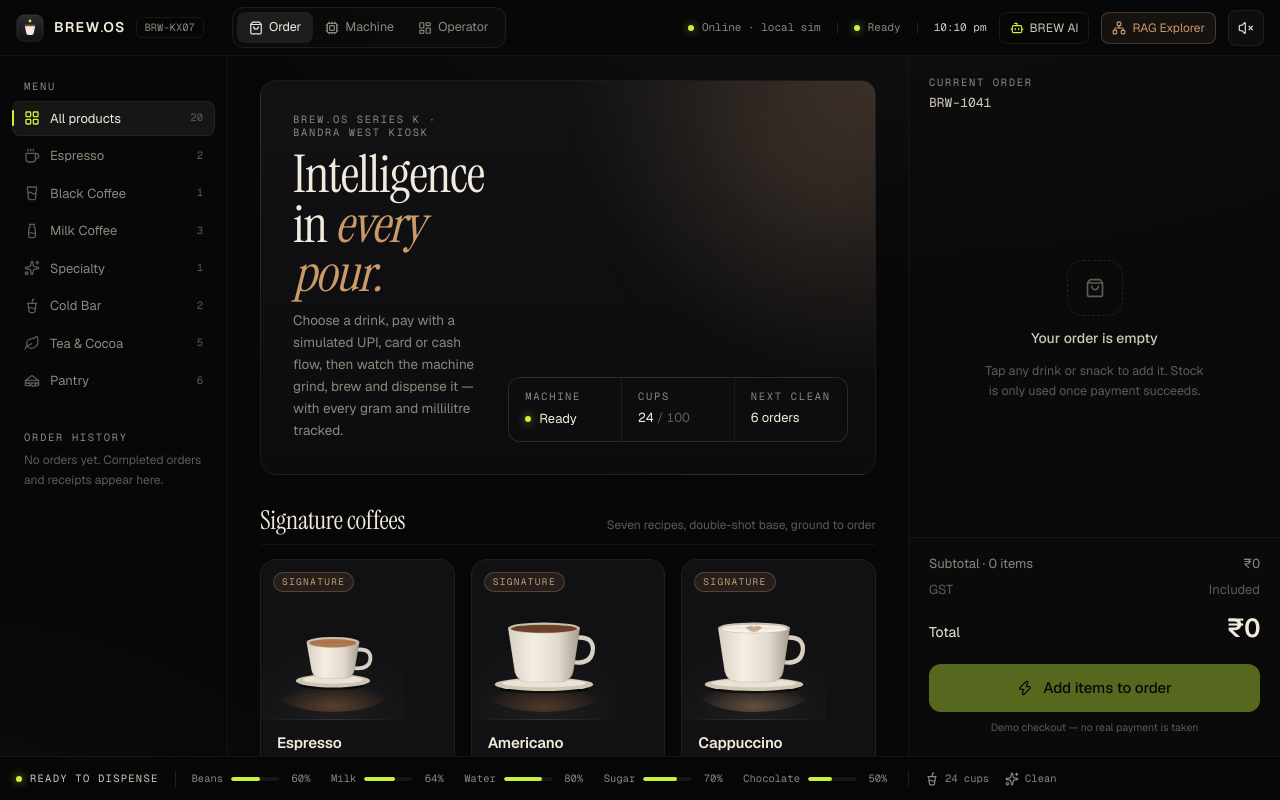
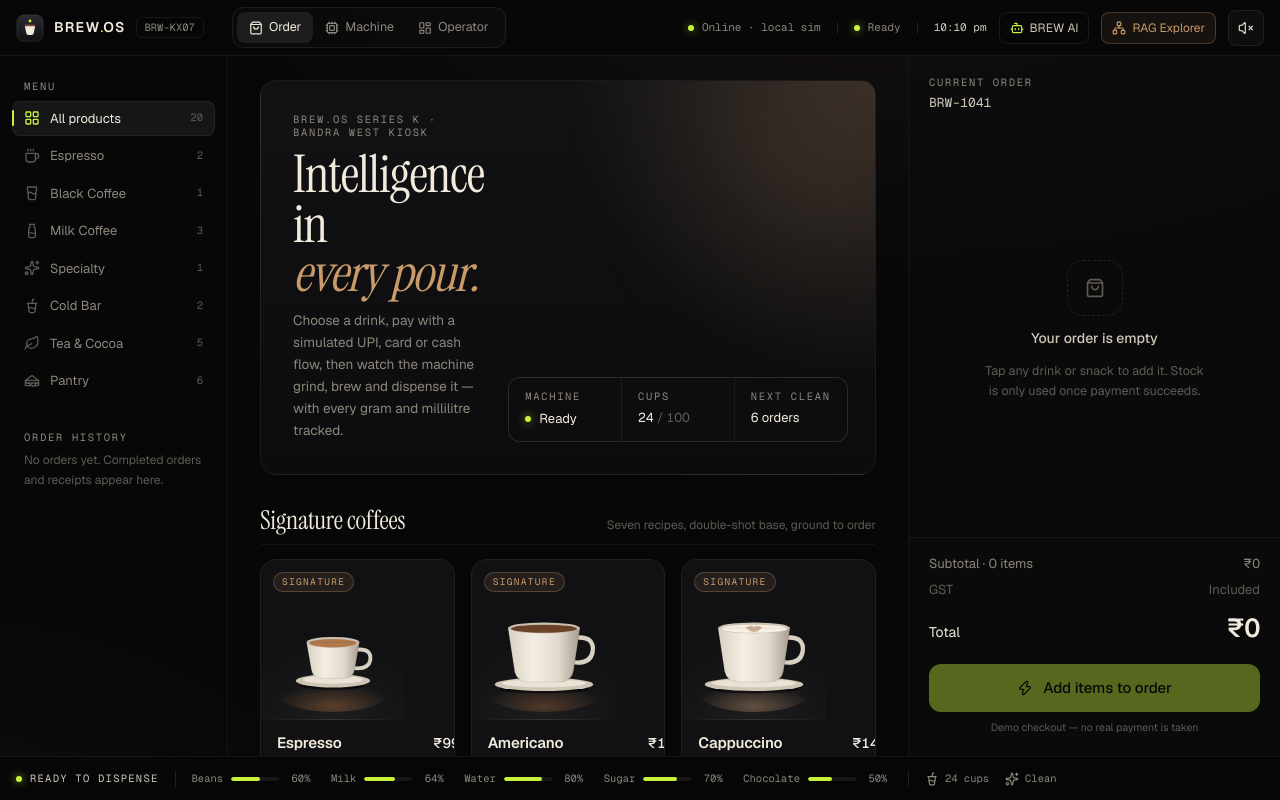
Before and after one commit to abinashmohanty8059/Brew-OS, a Next.js app: page / in a window 1280 px wide. Built offline with nearby package versions, Linux system fonts and the light colour scheme.

Commit message:
fixed pos hero wrapping, card ingredient labels and turbopack root

```diff
--- a/next.config.ts
+++ b/next.config.ts
@@ -3,8 +3,10 @@ import type { NextConfig } from "next";
 const nextConfig: NextConfig = {
   /* config options here */
   cacheComponents: true,
+  devIndicators: false,
   partialPrefetching: true,
   turbopack: {
+    root: process.cwd(),
     rules: {
       "*.css": {
         loaders: ["@tailwindcss/turbopack"],
--- a/src/components/pos/PosScreen.tsx
+++ b/src/components/pos/PosScreen.tsx
@@ -25,12 +25,12 @@ function PosHero() {
   return (
     <header className="relative mb-8 flex flex-col gap-6 overflow-hidden rounded-2xl border border-white/[0.06] bg-[radial-gradient(90%_140%_at_100%_0%,rgba(201,154,106,0.14),transparent_55%),linear-gradient(180deg,#121215,#0c0c0e)] p-6 sm:p-8 md:flex-row md:items-end md:justify-between">
       <div className="pointer-events-none absolute -right-24 -top-24 size-72 rounded-full bg-crema/10 blur-3xl" />
-      <div className="relative max-w-xl">
+      <div className="relative max-w-2xl">
         <p className="eyebrow mb-3">
           {MACHINE.model} · {MACHINE.location}
         </p>
         <h1 className="font-display text-[40px] leading-[0.95] tracking-[-0.02em] text-ivory sm:text-[52px]">
-          Intelligence in <em className="text-crema">every pour.</em>
+          Intelligence in <em className="whitespace-nowrap text-crema">every pour.</em>
         </h1>
         <p className="mt-3 max-w-md text-[13.5px] leading-relaxed text-mute">
           Choose a drink, pay with a simulated UPI, card or cash flow, then watch the machine grind, brew and dispense it — with
--- a/src/components/pos/ProductCard.tsx
+++ b/src/components/pos/ProductCard.tsx
@@ -21,6 +21,13 @@ const INGREDIENT_SHORT: Record<string, string> = {
   ice: "ice",
   sugar: "sugar",
 };
+
+/** The ingredient that best distinguishes a drink on a small card, e.g. "120ml milk". */
+function signatureIngredient(recipe: Partial<Record<string, number>>): string {
+  const pick = ["chocolate", "milk", "spice", "tea", "water", "coffee"].find((id) => recipe[id]);
+  if (!pick) return "";
+  return `${recipe[pick]}${pick === "milk" || pick === "water" ? "ml" : "g"} ${INGREDIENT_SHORT[pick]}`;
+}
 
 export function StrengthMeter({ value, className }: { value: number; className?: string }) {
   return (
@@ -119,12 +126,7 @@ export function ProductCard({ product, index }: { product: Product; index: numbe
                   <Timer className="size-3" aria-hidden />
                   {Math.round(product.prepSeconds)}s
                 </span>
-                <span className="truncate">
-                  {Object.entries(product.recipe)
-                    .slice(0, 2)
-                    .map(([id, qty]) => `${qty}${id === "milk" || id === "water" ? "ml" : "g"} ${INGREDIENT_SHORT[id]}`)
-                    .join(" · ")}
-                </span>
+                <span className="truncate">{signatureIngredient(product.recipe)}</span>
               </div>
             ) : (
               <span className="font-mono text-[10.5px] text-faint">
```
